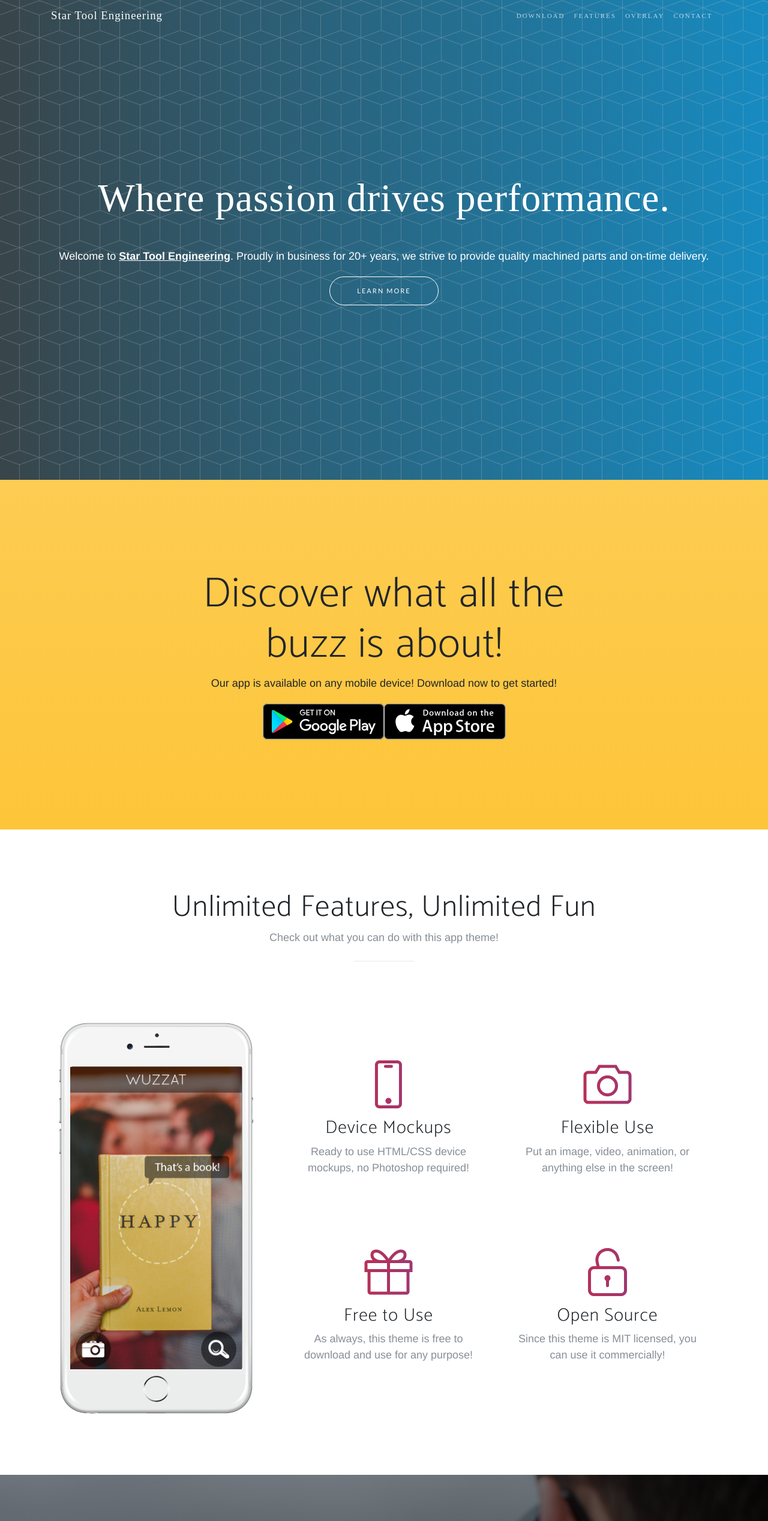
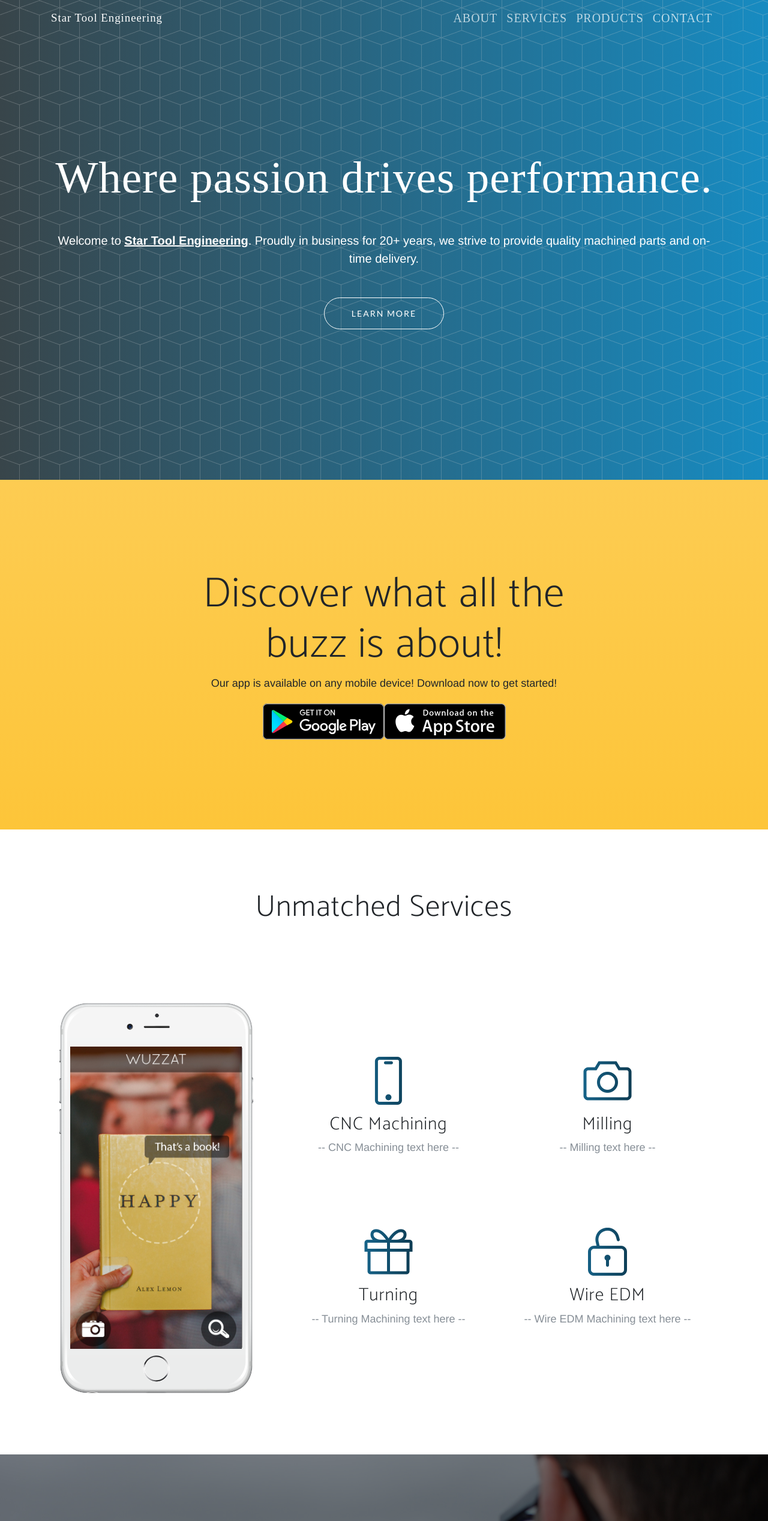
Before and after one commit to Petrovski/Star-Tool-Engineering, a React (Create React App) app: page / in a window 1280 px wide. Shown: the top 2536 px of the page at 60% size. Built offline with nearby package versions, Linux system fonts and the light colour scheme; a web font is replaced by a local one.

Commit message:
Styling updates

```diff
--- a/src/components/FeaturesComponent/FeaturesComponent.js
+++ b/src/components/FeaturesComponent/FeaturesComponent.js
@@ -1,4 +1,4 @@
-import React, { Component } from 'react';
+import React from 'react';
 import './style.css';
 import 'simple-line-icons/css/simple-line-icons.css';
 import demoScreen1 from '../../demo-screen-1.jpg';
@@ -7,9 +7,9 @@ export const FeaturesComponent = (props)=>{
   return <section className="features" id="features">
     <div className="container">
       <div className="section-heading text-center">
-        <h2>Unlimited Features, Unlimited Fun</h2>
-        <p className="text-muted">Check out what you can do with this app theme!</p>
-        <hr />
+        <h2>Unmatched Services</h2>
+        <hr id="services-hr"/>
+        {/* <p className="text-muted">Check out what you can do with this app theme!</p> */}
       </div>
       <div className="row">
         <div className="col-lg-4 my-auto">
@@ -31,15 +31,15 @@ export const FeaturesComponent = (props)=>{
               <div className="col-lg-6">
                 <div className="feature-item">
                   <i className="icon-screen-smartphone text-primary"></i>
-                  <h3>Device Mockups</h3>
-                  <p className="text-muted">Ready to use HTML/CSS device mockups, no Photoshop required!</p>
+                  <h3>CNC Machining</h3>
+                  <p className="text-muted">-- CNC Machining text here --</p>
                 </div>
               </div>
               <div className="col-lg-6">
                 <div className="feature-item">
                   <i className="icon-camera text-primary"></i>
-                  <h3>Flexible Use</h3>
-                  <p className="text-muted">Put an image, video, animation, or anything else in the screen!</p>
+                  <h3>Milling</h3>
+                  <p className="text-muted">-- Milling text here --</p>
                 </div>
               </div>
             </div>
@@ -47,15 +47,15 @@ export const FeaturesComponent = (props)=>{
               <div className="col-lg-6">
                 <div className="feature-item">
                   <i className="icon-present text-primary"></i>
-                  <h3>Free to Use</h3>
-                  <p className="text-muted">As always, this theme is free to download and use for any purpose!</p>
+                  <h3>Turning</h3>
+                  <p className="text-muted">-- Turning Machining text here --</p>
                 </div>
               </div>
               <div className="col-lg-6">
                 <div className="feature-item">
                   <i className="icon-lock-open text-primary"></i>
-                  <h3>Open Source</h3>
-                  <p className="text-muted">Since this theme is MIT licensed, you can use it commercially!</p>
+                  <h3>Wire EDM</h3>
+                  <p className="text-muted">-- Wire EDM Machining text here --</p>
                 </div>
               </div>
             </div>
--- a/src/components/FeaturesComponent/style.css
+++ b/src/components/FeaturesComponent/style.css
@@ -1,32 +1,52 @@
 section.features .section-heading {
-  margin-bottom: 100px; }
+    margin-bottom: 100px;
+  }
+
 section.features .section-heading h2 {
-    margin-top: 0; }
+    margin-top: 0;
+  }
+
 section.features .section-heading p {
-    margin-bottom: 0; }
+    margin-bottom: 0;
+  }
 
 section.features .device-container,
 section.features .feature-item {
     max-width: 325px;
-  margin: 0 auto; }
+    margin: 0 auto;
+  }
 
 section.features .device-container {
-  margin-bottom: 100px; }
+    margin-bottom: 100px;
+  }
+
   @media (min-width: 992px) {
     section.features .device-container {
-      margin-bottom: 0; } }
+        margin-bottom: 0;
+      }
+    }
 
 section.features .feature-item {
     padding-top: 50px;
     padding-bottom: 50px;
-  text-align: center; }
+    text-align: center;
+}
+
 section.features .feature-item h3 {
     font-size: 30px; }
+
 section.features .feature-item i {
     font-size: 80px;
     display: block;
     margin-bottom: 15px;
-    background: -webkit-linear-gradient(to left, #7b4397, #dc2430);
-    background: linear-gradient(to left, #7b4397, #dc2430);
+    background: -webkit-linear-gradient(to left, #000000, #249fdc);
+    background: linear-gradient(to left, #000000, #249fdc);
     -webkit-background-clip: text;
-    -webkit-text-fill-color: transparent; }
+    -webkit-text-fill-color: transparent;
+  }
+
+#services-hr {
+    border: 0;
+    height: 2px;
+    background-image: linear-gradient(to right, rgba(255, 255, 255, 0), rgba(255, 255, 255, 0.75), rgba(255, 255, 255, 0));
+  }
--- a/src/components/FooterComponent/FooterComponent.js
+++ b/src/components/FooterComponent/FooterComponent.js
@@ -1,10 +1,10 @@
-import React, { Component } from 'react';
+import React from 'react';
 import './style.css';
 
-export const FooterComponent = (props)=>{
+export const FooterComponent = (props) =>{
   return <footer>
     <div className="container">
-      <p>&copy; 2017 Start Bootstrap. All Rights Reserved.</p>
+      <p className="ste-footer">&copy; 2019 Star Tool Engineering. All Rights Reserved.</p>
       <ul className="list-inline">
         <li className="list-inline-item">
           <a href="#">Privacy</a>
--- a/src/components/FooterComponent/style.css
+++ b/src/components/FooterComponent/style.css
@@ -2,14 +2,27 @@ footer {
     padding: 25px 0;
     text-align: center;
     color: rgba(255, 255, 255, 0.3);
-  background-color: #222222; }
+    background-color: #222222;
+  }
+
 footer p {
     font-size: 12px;
-    margin: 0; }
+    margin: 0;
+  }
+
   footer ul {
-    margin-bottom: 0; }
+    margin-bottom: 0;
+  }
+
   footer ul li a {
-      font-size: 12px;
-      color: rgba(255, 255, 255, 0.3); }
+    font-size: 16px;
+    color: rgba(255, 255, 255, 0.3);
+  }
+
   footer ul li a:hover, footer ul li a:focus, footer ul li a:active, footer ul li a.active {
-        text-decoration: none; }
+    text-decoration: none;
+  }
+
+  .ste-footer {
+    font-size: 24px;
+  }
--- a/src/components/HeroComponent/HeroComponent.js
+++ b/src/components/HeroComponent/HeroComponent.js
@@ -9,10 +9,10 @@ export const HeroComponent = (props) => {
         <div className="my-auto">
           <div className="header-content mx-auto">
             <h1 className="mb-5 w3-animate-top">Where passion drives performance.</h1>
-            <div className="w3-container w3-center w3-animate-bottom">
-              <p>Welcome to <span className="ste-text">Star Tool Engineering</span>. Proudly in business for 20+ years, we strive to provide quality machined parts and on-time delivery.</p>
+            <div className="welcome-ste w3-container w3-center w3-animate-bottom welcome-ste">
+              <p className="welcome-text">Welcome to <span className="ste-text">Star Tool Engineering</span>. Proudly in business for 20+ years, we strive to provide quality machined parts and on-time delivery.</p>
             </div>
-            <a href="#download" className="btn btn-outline btn-xl js-scroll-trigger">Learn more</a>
+            <a href="#download" className="btn btn-outline btn-xl js-scroll-trigger" id="ste-learn">Learn more</a>
           </div>
         </div>
         {/* <div className="col-lg-5 my-auto">
--- a/src/components/HeroComponent/style.css
+++ b/src/components/HeroComponent/style.css
@@ -24,6 +24,7 @@ header.masthead {
   header.masthead .device-container .screen img {
       border-radius: 3px;
   }
+
   @media (min-width: 992px) {
 
     header.masthead {
@@ -36,7 +37,7 @@ header.masthead {
       margin-bottom: 0;
     }
     header.masthead .header-content h1 {
-      font-size: 65px;
+      font-size: 75px;
     }
     header.masthead .device-container {
       max-width: 325px;
@@ -49,7 +50,33 @@ header.masthead {
     margin-right: auto;
   }
 
+  .welcome-ste {
+    margin-top: 3rem;
+  }
+
+  .welcome-text {
+    font-size: 20px;
+  }
+
   .ste-text {
     text-decoration: underline;
     font-weight: bold;
   }
+
+  hr {
+    border: 0;
+    height: 1px;
+    background-image: linear-gradient(to right, rgba(255, 255, 255, 0), rgba(255, 255, 255, 0.75), rgba(255, 255, 255, 0));
+  }
+
+  #ste-learn {
+    margin-top: 30px;
+    font-size: 14px;
+  }
+
+  #ste-learn:hover {
+    background: white;
+    color: black;
+    border: 1.5px solid black;
+    letter-spacing: 6px;
+  }
--- a/src/components/NavBarComponent/NavBarComponent.js
+++ b/src/components/NavBarComponent/NavBarComponent.js
@@ -56,13 +56,13 @@ class NavBarComponent extends Component{
           <div className={`collapse navbar-collapse ${show}`} id="navbarResponsive">
             <ul className="navbar-nav ml-auto">
               <li className="nav-item">
-                <Link activeClass="active" className="nav-link js-scroll-trigger" to="download" spy={true} smooth="easeInOutQuart" duration={1000} >Download</Link>
+                <Link activeClass="active" className="nav-link js-scroll-trigger" to="download" spy={true} smooth="easeInOutQuart" duration={1000} >About</Link>
               </li>
               <li className="nav-item">
-                <Link activeClass="active" className="nav-link js-scroll-trigger" to="features" spy={true} smooth="easeInOutQuart" duration={1000} >Features</Link>
+                <Link activeClass="active" className="nav-link js-scroll-trigger" to="features" spy={true} smooth="easeInOutQuart" duration={1000} >Services</Link>
               </li>
               <li className="nav-item">
-                <Link activeClass="active" className="nav-link js-scroll-trigger" to="overlay" spy={true} smooth="easeInOutQuart" duration={1000} >Overlay</Link>
+                <Link activeClass="active" className="nav-link js-scroll-trigger" to="overlay" spy={true} smooth="easeInOutQuart" duration={1000} >Products</Link>
               </li>
               <li className="nav-item">
                 <Link activeClass="active" className="nav-link js-scroll-trigger" to="contact" spy={true} smooth="easeInOutQuart" duration={1000} >Contact</Link>
--- a/src/components/NavBarComponent/style.css
+++ b/src/components/NavBarComponent/style.css
@@ -30,9 +30,9 @@
   }
 
   #mainNav .navbar-nav > li > a {
-    font-size: 11px;
+    font-size: 20px;
     font-family: 'Muli';
-    letter-spacing: 2px;
+    letter-spacing: 1px;
     text-transform: uppercase;
   }
 
@@ -41,7 +41,7 @@
     background-color: transparent;
     font-weight: bold;
     border-bottom: 1px solid black;
-    width: 95%;
+    width: 98%;
     margin: auto;
   }
 
@@ -110,7 +110,7 @@
       color: black;
       font-weight: bold;
       border-bottom: 1px solid black;
-      width: 95%;
+      width: 99%;
       margin: auto;
      }
   }
```
Lines whose indentation alone changed are shown as unchanged.
